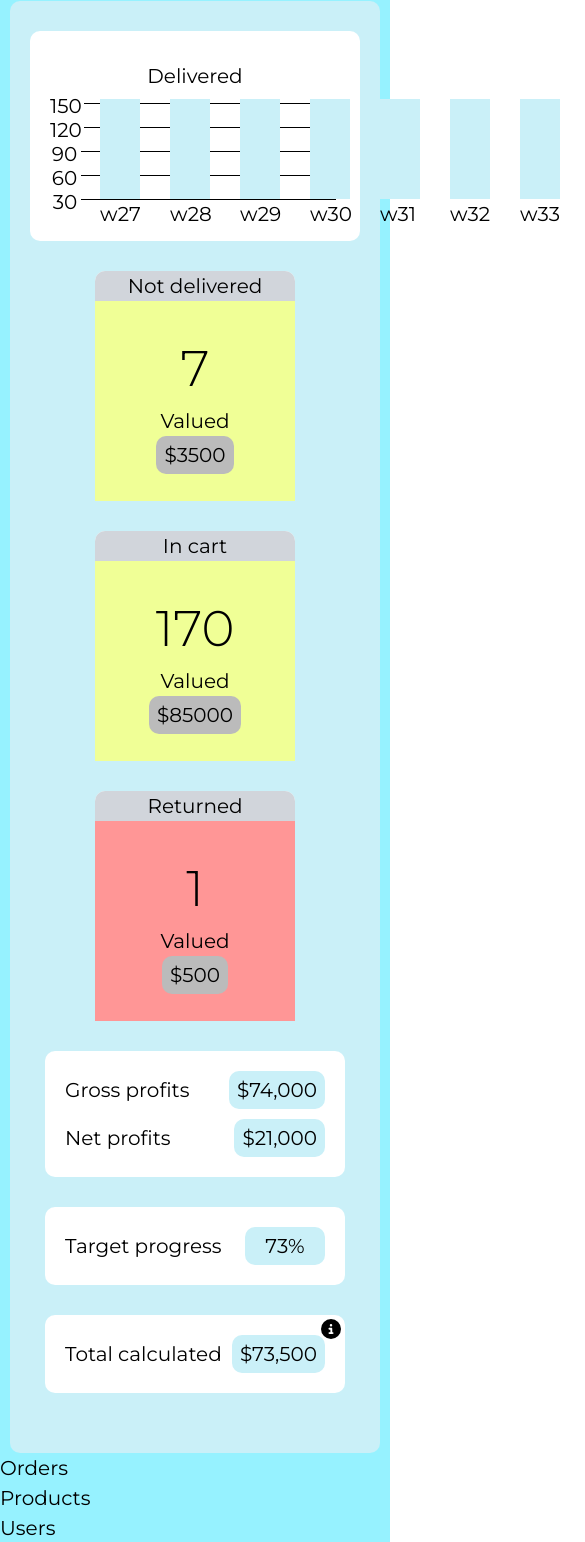
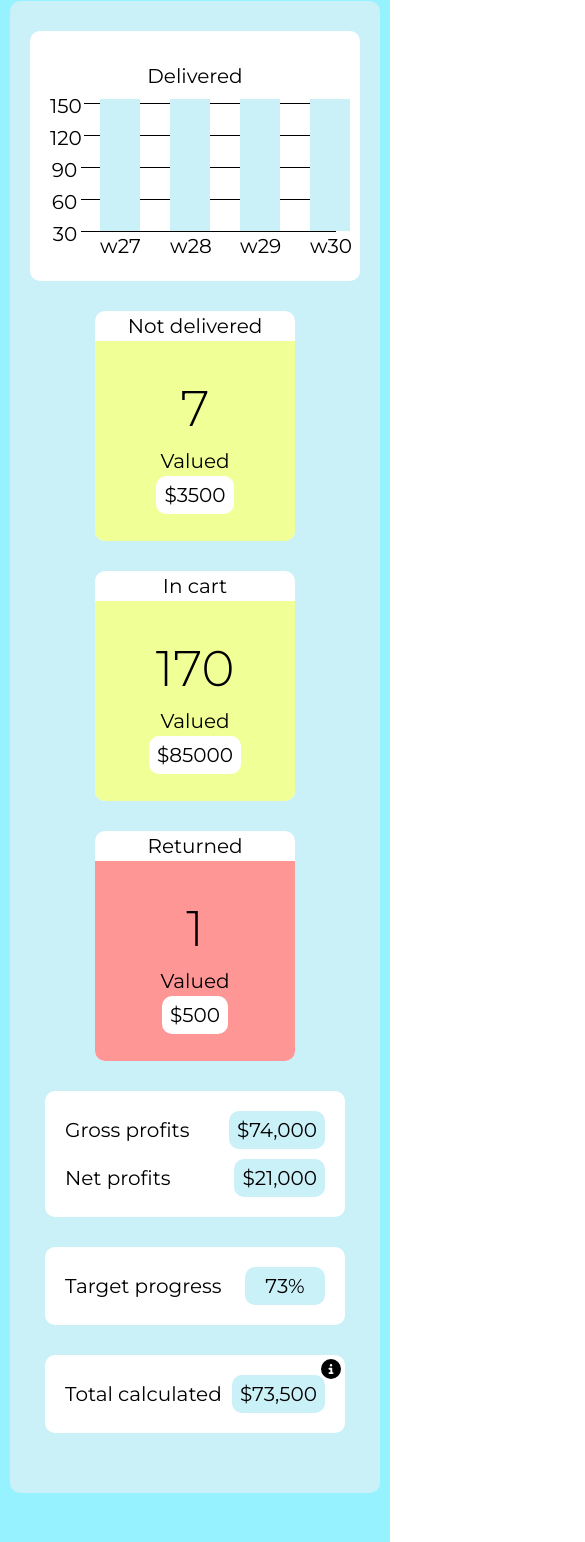
Before and after one commit to lazarevkristijan/sales-dashboard, a React (Vite) app: page / in a window 390 px wide. Shown: the part 94-1636 px from the top of the page, 585 px wide, since content can reach past the window. Built offline with nearby package versions, Linux system fonts and the light colour scheme.

Commit message:
sect 1 5/5
Made the design of it only for mobile resolutions, now comes the functionality and large screen design

```diff
--- a/components/Pillar.tsx
+++ b/components/Pillar.tsx
@@ -1,10 +1,10 @@
 const Pillar = ({ left, week }: { left: number; week: string }) => {
   return (
     <div
-      className={`h-[100px] sm:h-[132px] md:h-[164px] lg:h-[196px] w-[40px] sm:w-[50px] md:w-[60px] bg-[#CAF0F8] absolute top-[8px] left-[50px] left-[${left}px]`}
+      className={`h-[132px] sm:h-[164px] md:h-[196px] lg:h-[196px] w-[40px] sm:w-[50px] bg-[#CAF0F8] absolute top-[8px] left-[50px] left-[${left}px]`}
       style={{ left: left }}
     >
-      <span className="absolute top-[100px] sm:top-[132px] md:top-[164px] lg:top-[196px] sm:left-[5px] md:left-[10px]">
+      <span className="absolute top-[132px] sm:top-[164px] md:top-[196px] lg:top-[196px] sm:left-[5px]">
         {week}
       </span>
     </div>
--- a/components/ProgressLine.tsx
+++ b/components/ProgressLine.tsx
@@ -1,8 +1,6 @@
-import React from "react"
-
 const ProgressLine = ({ value }: { value: number }) => {
   return (
-    <div className="flex h-[20px] mx-[20px] mb-1 sm:mb-3 md:mb-5 lg:mb-7">
+    <div className="flex h-[20px] mx-[20px] mb-3 sm:mb-5 md:mb-7">
       <div className="h-full w-[30px] text-right">{value}</div>
       <div className="w-full h-full">
         <hr className="border-black mx-1 mt-[12px]" />
--- a/components/SalesInfoBox.tsx
+++ b/components/SalesInfoBox.tsx
@@ -9,14 +9,14 @@ const SalesInfoBox = ({
 }) => {
   return (
     <div className="bg-white w-[200px] mx-auto rou-t mb-[30px] rou-b">
-      <div className="h-[30px] bg-gray-300 text-center rou-t">{heading}</div>
+      <div className="h-[30px] text-center rou-t">{heading}</div>
       <div
-        className={`h-[200px] flex flex-col text-center`}
+        className={`h-[200px] flex flex-col text-center rou-b`}
         style={{ backgroundColor: bg }}
       >
         <span className="sctOneNumbers mt-[30px]">{qty}</span>
         <span>Valued</span>
-        <span className="bg-[#bbb] py-1 px-2 rou w-fit mx-auto">
+        <span className="bg-[#fff] py-1 px-2 rou w-fit mx-auto">
           ${qty * 500}
         </span>
       </div>
--- a/sections/Orders.tsx
+++ b/sections/Orders.tsx
@@ -1,7 +1,12 @@
 import React from "react"
 
 const Orders = () => {
-  return <div>Orders</div>
+  return (
+    <div className="mx-[10px] rou light-blue1">
+      Orderinos
+      <p></p>
+    </div>
+  )
 }
 
 export default Orders
--- a/sections/Sales.tsx
+++ b/sections/Sales.tsx
@@ -7,8 +7,8 @@ import {
 } from "../constants"
 const Sales = () => {
   return (
-    <div className="mx-[10px] bg-[#caf0f8] py-[30px] rou">
-      <div className="bg-[#fff] mx-[20px] py-[30px] rou mb-[30px] max-w-[1000px]">
+    <div className="mx-[10px] lg:mx-auto bg-[#caf0f8] py-[30px] rou mb-[50px] max-w-[1040px]">
+      <div className="bg-[#fff] mx-[20px] py-[30px] rou mb-[30px] max-w-[1000px] overflow-hidden">
         <p className="text-center">Delivered</p>
         <div className="relative">
           {progressLineNumbers.map((line, index) => (
```
